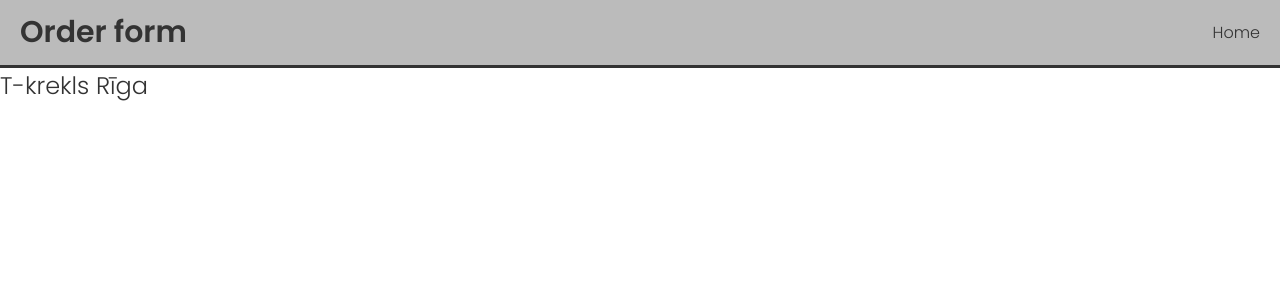
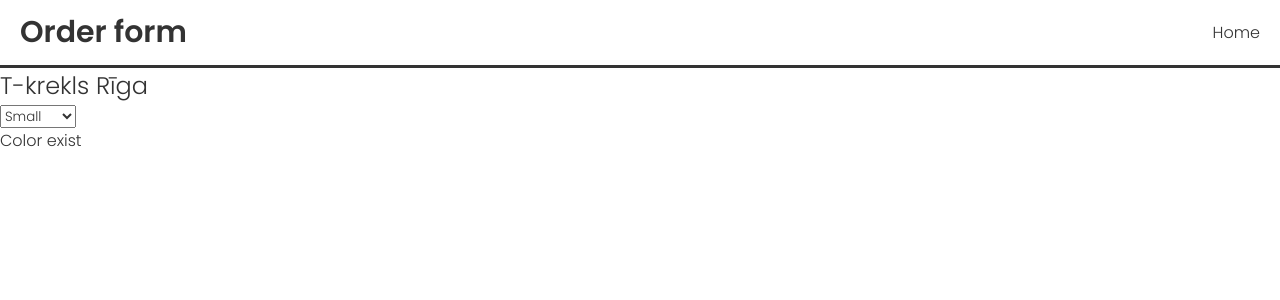
Before and after one commit to NaurisM/BurtiTask, a JavaScript app in the folder order-form/: page /details/0001 in a window 1280 px wide. Shown: the top 300 px of the page. Built offline with nearby package versions, Linux system fonts and the light colour scheme; the HTML template or start-up script is replaced by a standard one.

Commit message:
details size

```diff
--- a/order-form/src/components/Details.js
+++ b/order-form/src/components/Details.js
@@ -4,10 +4,70 @@ import Data from "../data.json"
 const Details = () => {
     const { code } = useParams();
     const product = Data.items.find((item) => item.code === code);
+    const properties = Data.varieties.find((property) => property.code === "SIZE");
+    //const property = Data.varieties.map((p) => p.code);
+
+    // property.forEach((prop) => {
+    //     const attributes = Data.varieties.find((attribute) => attribute.code === {prop});
+    //         {(() => {
+    //             if (product.varieties.includes(prop)) {
+    //                 return (
+    //                     <select name={prop} id={prop}>
+    //                         {attributes.options.map((s) => (
+    //                             <option value={s.description}>{s.description}</option>
+    //                         ))}
+    //                     </select>
+    //                 )
+    //             }
+    //         })()}
+    //     }
+    // )
+
+    const AddProperties = (prop) => {
+        const properties = Data.varieties.find((property) => property.code === prop);
+
+            if (product.varieties.includes(prop)) {
+            return (
+                <select name={prop} id={prop}>
+                    {properties.options.map((s) => (
+                        <option value={s.description}>{s.description}</option>
+                    ))}
+                </select>
+            )
+        }
+    }
+
+    console.log(Data.varieties.map((p) => p.code));
 
     return (
         <div className="item-details">
             <h2>{ product.description }</h2>
+            {(() => {
+                if (product.varieties.includes('SIZE')) {
+                    return (
+                        <select name="size" id="size">
+                            {properties.options.map((s) => (
+                                <option value={s.description}>{s.description}</option>
+                            ))}
+
+                        </select>
+                    )
+                }
+            })()}
+            {(() => {
+                if (product.varieties.includes('COLOR')) {
+                    return (
+                        <div>Color exist</div>
+                    )
+                }
+            })()}
+            {(() => {
+                if (product.varieties.includes('SHOE-SIZE')) {
+                    return (
+                        <div>Shoe size exist</div>
+                    )
+                }
+            })()}
         </div>
      );
 }
--- a/order-form/src/index.css
+++ b/order-form/src/index.css
@@ -14,7 +14,6 @@
   align-items: center;
   padding: 10px 20px;
   border-bottom: 3px solid #333;
-  background-color: #bbb;
 }
 
 .navbar h1 {
```
